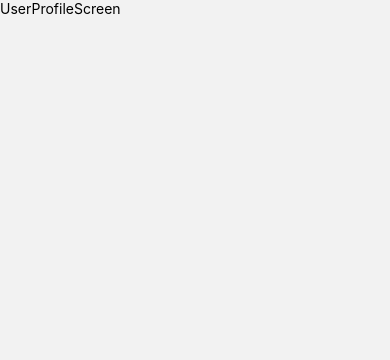
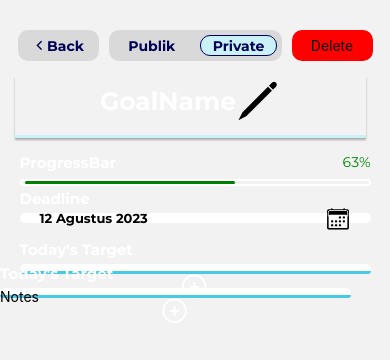
Before and after one commit to SearchAndClick/La-Vie, a React Native app: screen /Sementara in a window 390 px wide. Shown: the top 360 px of the page. Built offline with nearby package versions, Linux system fonts and the light colour scheme.

Commit message:
edit goal overview masih ada bug

```diff
--- a/App.js
+++ b/App.js
@@ -17,7 +17,7 @@ import CommunityPageScreen from "./screens/CommunityPageScreen";
 import GoalPlannerScreen from "./screens/GoalPlannerScreen";
 import SmartQuestionsScreen from "./screens/SmartQuestionsScreen";
 import UserProfileScreen from "./screens/UserProfileScreen";
-import GoalOverviewScreen from "./screens/UserProfileScreen";
+import GoalOverviewScreen from "./screens/GoalOverviewScreen";
 
 const Stack = createNativeStackNavigator();
 const Tab = createBottomTabNavigator();
--- a/components/GoalOv/ContentPage.js
+++ b/components/GoalOv/ContentPage.js
@@ -1,5 +1,5 @@
-import React, { Component } from 'react'
-import { Text, View, StyleSheet } from 'react-native'
+import React from 'react'
+import { Text, View, StyleSheet} from 'react-native'
 import Deadline from './Deadline'
 import GoalName from './GoalName'
 import GoalSteps from './GoalSteps'
@@ -11,7 +11,6 @@ import TodaysTar from './TodaysTar'
 function ContentPage (){
     return (
         <View style = {styles.container}>
-            <Text>apasi</Text>
             <HeaderGoal/>
             <GoalName/>
             <ProgressBar/>
@@ -24,7 +23,6 @@ function ContentPage (){
 }
 const styles = StyleSheet.create({
     container: {
-        flex: 1,
     }
 })
 
--- a/components/GoalOv/Deadline.js
+++ b/components/GoalOv/Deadline.js
@@ -1,12 +1,51 @@
-import { View, Text } from 'react-native'
+import { View, Text, StyleSheet, TouchableOpacity } from 'react-native'
 import React from 'react'
+import { Ionicons } from '@expo/vector-icons'
 
 const Deadline = () => {
-  return (
-    <View>
-      <Text>Deadline</Text>
+    function settingDeadline(){
+
+    }
+
+    return (
+    <View style = {styles.container}>
+      <Text style= {styles.textDescription}>Deadline</Text>
+      <View style = {styles.containerDate}>
+        <Text style = {styles.textDate}>12 Agustus 2023</Text>
+        <TouchableOpacity style = {styles.icon} onPress={settingDeadline}>
+        <Ionicons name='calendar-outline' color={"black"} size={25}/>
+        </TouchableOpacity>
+      </View>
     </View>
   )
 }
 
+const styles = StyleSheet.create({
+    container: {
+        width: '90%',
+        alignSelf: 'center'
+    },
+    containerDate:{
+        flexDirection: 'row',
+        justifyContent: 'space-between',
+        backgroundColor: 'white',
+        borderRadius: 30,
+        justifyContent: 'space-between',
+        alignItems: 'center',
+        paddingHorizontal: 20,
+        height: '20%',
+    },
+    textDescription: {
+        fontFamily: "montserrat-bold",
+        fontSize: 15,
+        color: "white",
+        marginBottom: 5,
+    },
+    textDate: {
+        fontFamily: "montserrat-bold",
+        color: 'black',
+        fontSize: 13,
+    }
+})
+
 export default Deadline
--- a/components/GoalOv/GoalName.js
+++ b/components/GoalOv/GoalName.js
@@ -1,12 +1,51 @@
-import { View, Text } from 'react-native'
+import { View, Text, StyleSheet, TouchableOpacity} from 'react-native'
 import React from 'react'
+import { Ionicons } from '@expo/vector-icons'
 
 const GoalName = () => {
-  return (
-    <View>
-      <Text>GoalName</Text>
+    function settingNamaGoal(){
+
+    }
+
+    return (
+    <View style = {styles.container}>
+        <View style = {styles.containerText}>
+        <Text style= {styles.textStyle}>GoalName</Text>
+        </View>
+        <TouchableOpacity style = {styles.icon} onPress={settingNamaGoal}>
+        <Ionicons name='pencil-outline' color={"black"} size={45}/>
+        </TouchableOpacity>
     </View>
+
   )
 }
 
+const styles = StyleSheet.create({
+    container: {
+        flexDirection: 'row',
+        margin: 15,
+        justifyContent: 'center',
+        borderBottomWidth: 3,
+        paddingBottom: 10,
+        borderColor: '#CAF0F8',
+        shadowColor: 'black',
+        width: '90%',
+        shadowOffset: { width: 0, height: 2 },
+        shadowOpacity: 0.3,
+        shadowRadius: 2,
+    },
+    containerText: {
+        alignItems: 'center',
+        justifyContent: 'center',
+    },
+    textStyle: {
+        fontFamily: "montserrat-bold",
+        color: 'white',
+        fontSize: 25,
+    },
+    icon : {
+        alignSelf: 'flex-end',
+    }
+})
+
 export default GoalName
--- a/components/GoalOv/GoalSteps.js
+++ b/components/GoalOv/GoalSteps.js
@@ -1,12 +1,51 @@
-import { View, Text } from 'react-native'
+import { View, Text, StyleSheet } from 'react-native'
 import React from 'react'
+import { Ionicons } from '@expo/vector-icons'
 
 const GoalSteps = () => {
   return (
-    <View>
-      <Text>GoalSteps</Text>
+    <View style = {styles.container}>
+      <Text style = {styles.textDescription}>Today's Target</Text>
+      <View style = {styles.box}>
+        <View style = {styles.addView}>
+            <Ionicons name="add-circle-outline" color={'white'} size= {30} style = {styles.iconAdd}/>
+        </View>
+      </View>
     </View>
   )
 }
 
+const styles = StyleSheet.create({
+    container: {
+        width: '90%',
+    },
+    textDescription: {
+        fontFamily: "montserrat-bold",
+        fontSize: 15,
+        color: "white",
+        marginBottom: 5,
+    },
+    box: {
+        borderRadius: 20,
+        backgroundColor: 'white',
+        height: '40%',
+    },
+    addView: {
+        borderBottomLeftRadius: 20,
+        borderBottomRightRadius: 20,
+        backgroundColor: '#48CAE4',
+        position: 'absolute',
+        bottom: 0,
+        width: '100%',
+        height: '25%',
+    },
+    stepsView: {
+        borderBottomLeftRadius: 20,
+        borderBottomRightRadius: 20,
+        backgroundColor: '#0077B6',
+    },
+    iconAdd: {
+        alignSelf: 'center',
+    }
+})
 export default GoalSteps
--- a/components/GoalOv/HeaderGoal.js
+++ b/components/GoalOv/HeaderGoal.js
@@ -1,25 +1,35 @@
 import { View, Text, TouchableHighlight, TouchableOpacity, StyleSheet } from 'react-native'
-import React from 'react'
+import React, {useState} from 'react'
 import { Ionicons } from '@expo/vector-icons'
 
 function HeaderGoal () {
-  return (
+    const [isEnabled, setIsEnabled] = useState(false);
+
+    function pilihPublik(){
+        setIsEnabled(true)
+    }
+    function pilihPrivate(){
+        setIsEnabled(false)
+    }
+
+    return (
     <View style = {styles.headerContainer}>
-        <TouchableOpacity>
-            <Ionicons name="chevron-back-outline" color={'black'} size={15}/>
-            <Text>
+        <TouchableOpacity style= {styles.backButton}>
+            <Ionicons name="chevron-back-outline" color={'#010256'} size={15}/>
+            <Text style = {styles.textStyle}>
             Back
             </Text>
         </TouchableOpacity>
-        <View>
-            <TouchableHighlight style = { isEnabled? styles.switchYesChosen : styles.switchYes} onPress={milihYa}>
-            <Text style = {styles.textStyle}>Ya</Text>
+        <View style= {styles.containerPubPriv}>
+            <TouchableHighlight style = { isEnabled? styles.dipilih : styles.tidakDipilih} onPress={pilihPublik}>
+            <Text style = {styles.textStyle}>Publik</Text>
             </TouchableHighlight>
-            <TouchableHighlight style = { isEnabled? styles.switchNo: styles.switchNoChosen} onPress={milihTidak}>
-            <Text style = {styles.textStyle}>Tidak</Text>
+
+            <TouchableHighlight style = { isEnabled? styles.tidakDipilih: styles.dipilih} onPress={pilihPrivate}>
+            <Text style = {styles.textStyle}>Private</Text>
             </TouchableHighlight>
         </View>
-        <TouchableOpacity>
+        <TouchableOpacity style = {styles.deleteButton}>
             <Text>
             Delete
             </Text>
@@ -31,11 +41,64 @@ function HeaderGoal () {
 const styles = StyleSheet.create({
     headerContainer: {
         flexDirection: 'row',
-        height: 35,
-        backgroundColor: 'white',
+        height: 31,
+        justifyContent: 'center',
+        alignItems: 'center',
+        marginTop: 30,
+    },
+    textStyle: {
+        fontFamily: "montserrat-bold",
+        color: '#010256',
+        fontSize: 14,
+    },
+    textDelete: {
+        fontFamily: "montserrat-light",
+        color: '#010256',
+        fontSize: 14,
     },
     backButton: {
-        backgroundColor: '#010256',
+        backgroundColor: '#D9D9D9',
+        width: 81,
+        height: 31,
+        marginLeft: 10,
+        flexDirection: 'row',
+        justifyContent: 'center',
+        alignItems: 'center',
+        borderRadius: 10,
+    },
+    dipilih : {
+        backgroundColor: '#CAF0F8',
+        borderRadius:10,
+        borderWidth:1,
+        borderColor: '#010256',
+        width: 77,
+        alignItems: 'center',
+        justifyContent: 'center',
+        margin: 5,
+    },
+    tidakDipilih: {
+        backgroundColor: 'transparent',
+        width: "50%",
+        alignItems: 'center',
+        justifyContent: 'center'
+    },
+    containerPubPriv: {
+        borderRadius: 10,
+        backgroundColor: '#D9D9D9',
+        flexDirection: 'row',
+        marginRight: 10,
+        marginLeft: 10,
+        width: 173,
+        height: 31,
+    },
+    deleteButton : {
+        backgroundColor: 'red',
+        borderRadius: 10,
+        width: 81,
+        height: 31,
+        justifyContent: 'center',
+        alignItems: 'center',
+        marginRight: 10,
     }
 })
 
--- a/components/GoalOv/Notes.js
+++ b/components/GoalOv/Notes.js
@@ -1,4 +1,4 @@
-import { View, Text } from 'react-native'
+import { View, Text, StyleSheet } from 'react-native'
 import React from 'react'
 
 const Notes = () => {
@@ -9,4 +9,10 @@ const Notes = () => {
   )
 }
 
+const styles = StyleSheet.create({
+    container: {
+        flex: 1,
+    }
+})
+
 export default Notes
--- a/components/GoalOv/ProgressBar.js
+++ b/components/GoalOv/ProgressBar.js
@@ -1,12 +1,57 @@
-import { View, Text } from 'react-native'
-import React from 'react'
+import { View, Text, StyleSheet} from 'react-native'
+import React, {useState} from 'react'
 
 const ProgressBar = () => {
-  return (
-    <View>
-      <Text>ProgressBar</Text>
+    const [progressWidth, setProgressWidth] = useState();
+
+    return (
+    <View style= {styles.container}>
+        <View style= {styles.containerText}>
+        <Text style = {styles.textDescription}>ProgressBar</Text>
+        <Text style = {styles.textProgress}>63%</Text>
+        </View>
+        <View style = {styles.progressView}>
+            <View style = {styles.progressLength}>
+            </View>
+        </View>
     </View>
   )
 }
 
+const styles = StyleSheet.create({
+    container: {
+        alignSelf: 'center',
+        width: '90%',
+    },
+    textDescription: {
+        fontFamily: "montserrat-bold",
+        fontSize: 15,
+        color: "white",
+    },
+    textProgress: {
+        color: 'green',
+        fontFamily: "montserrat-regular",
+    },
+    containerText: {
+        flexDirection: 'row',
+        justifyContent: 'space-between',
+        marginBottom: "2%",
+    },
+    progressView: {
+        width: '100%',
+        height: '20%',
+        borderRadius: 30,
+        borderWidth: 2,
+        borderColor: 'white',
+        justifyContent: 'center',
+    },
+    progressLength: {
+        width: 210,
+        backgroundColor: 'green',
+        margin:3,
+        height: "90%",
+        borderRadius: 30,
+    }
+})
+
 export default ProgressBar
--- a/components/GoalOv/TodaysTar.js
+++ b/components/GoalOv/TodaysTar.js
@@ -1,12 +1,52 @@
-import { View, Text } from 'react-native'
+import { View, Text, StyleSheet} from 'react-native'
 import React from 'react'
+import { Ionicons } from '@expo/vector-icons'
 
 const TodaysTar = () => {
   return (
-    <View>
-      <Text>TodaysTar</Text>
+    <View style = {styles.container}>
+      <Text style = {styles.textDescription}>Today's Target</Text>
+      <View style = {styles.box}>
+        <View style = {styles.addView}>
+            <Ionicons name="add-circle-outline" color={'white'} size= {30} style = {styles.iconAdd}/>
+        </View>
+      </View>
     </View>
   )
 }
 
+const styles = StyleSheet.create({
+    container: {
+        width: '90%',
+        alignSelf: 'center',
+    },
+    textDescription: {
+        fontFamily: "montserrat-bold",
+        fontSize: 15,
+        color: "white",
+        marginBottom: 5,
+    },
+    box: {
+        borderRadius: 20,
+        backgroundColor: 'white',
+        height: '40%',
+    },
+    addView: {
+        borderBottomLeftRadius: 20,
+        borderBottomRightRadius: 20,
+        backgroundColor: '#48CAE4',
+        position: 'absolute',
+        bottom: 0,
+        width: '100%',
+        height: '25%',
+    },
+    stepsView: {
+        borderBottomLeftRadius: 20,
+        borderBottomRightRadius: 20,
+        backgroundColor: '#0077B6',
+    },
+    iconAdd: {
+        alignSelf: 'center',
+    }
+})
 export default TodaysTar
--- a/screens/GoalOverviewScreen.js
+++ b/screens/GoalOverviewScreen.js
@@ -3,7 +3,6 @@ import React from 'react'
 import ContentPage from '../components/GoalOv/ContentPage'
 
 function GoalOverviewScreen(){
-const navigation = useNavigation();
   return (
     <ContentPage/>
   )
```
